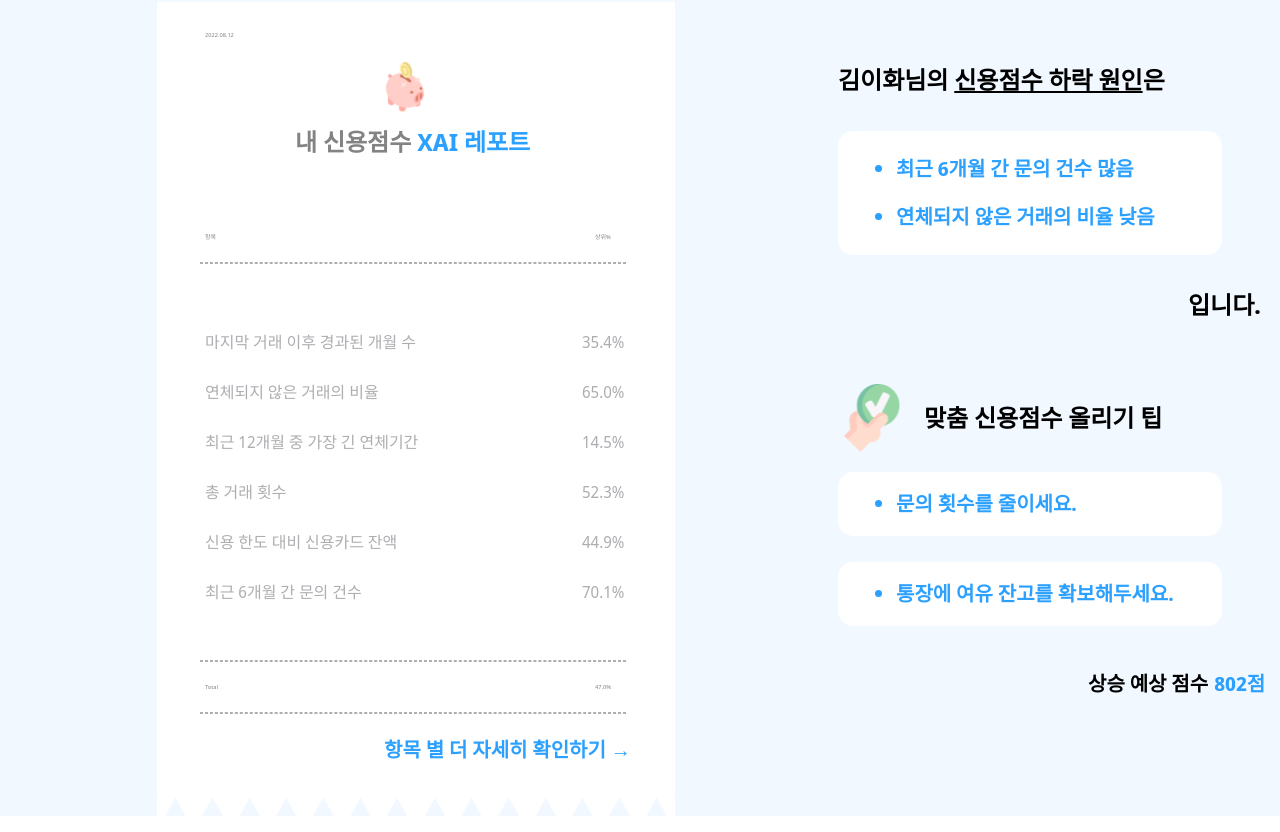
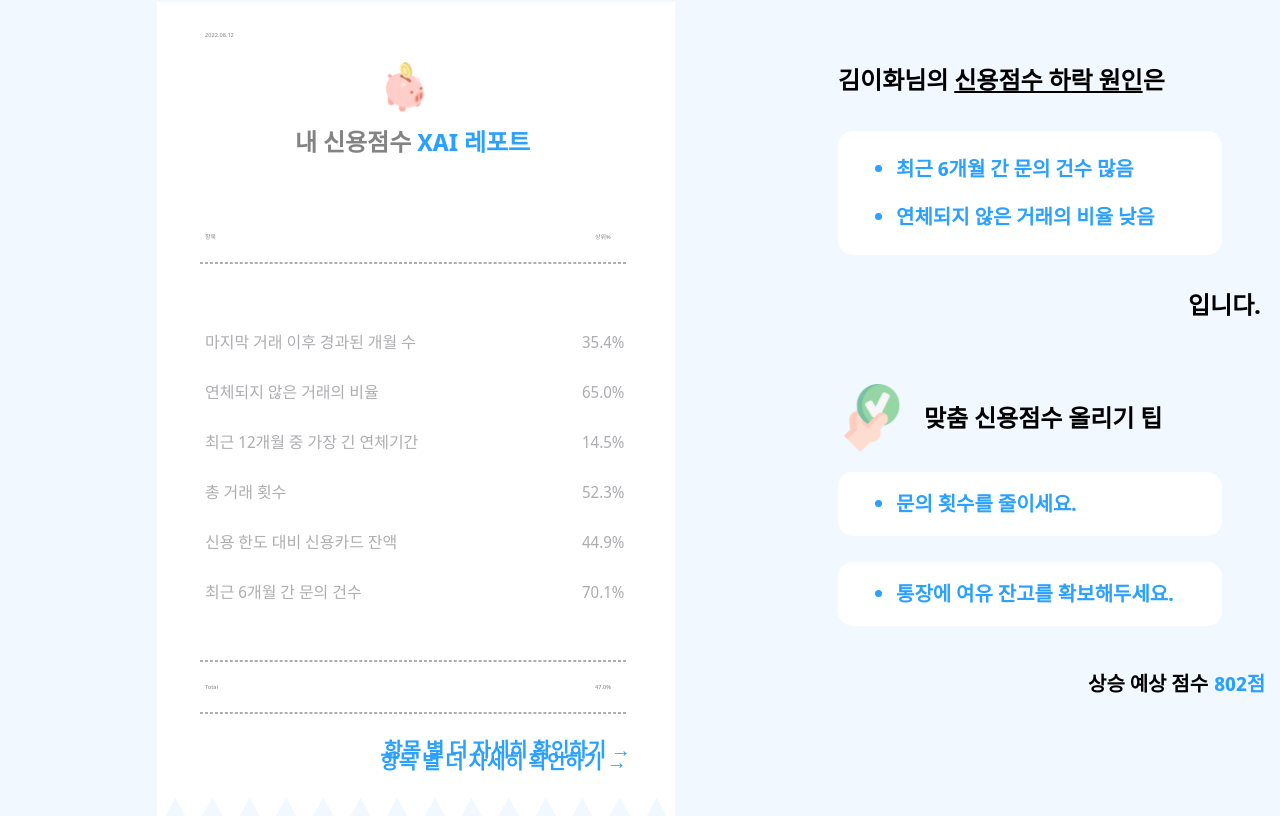
Before and after one commit to CREDIBLE-PROJECT/credible-frontend, a React (Create React App) app: page /report in a window 1280 px wide. Shown: the part 336-1168 px from the top of the page. Built offline with nearby package versions, Linux system fonts and the light colour scheme.

Commit message:
[Fix] add useNavigate

```diff
--- a/src/pages/Report/index.jsx
+++ b/src/pages/Report/index.jsx
@@ -9,6 +9,7 @@ import {
   ProfileBox,
   ProfileText,
   ProfileImg,
+  DetailText,
   CauseContent,
   CauseText,
   CauseMain,
@@ -53,6 +54,14 @@ function Report() {
         <ProfileImg src={Profile} alt="프로필 이미지" />
       </ProfileBox>
       <Result />
+      <DetailText
+        role="presentation"
+        onClick={() => {
+          navigate('/details');
+        }}
+      >
+        항목 별 더 자세히 확인하기 →
+      </DetailText>
       <CauseContent>
         <CauseText>
           <pre>김이화님의 </pre>
--- a/src/pages/Report/style.js
+++ b/src/pages/Report/style.js
@@ -57,6 +57,15 @@ const ProfileText = styled.div`
 const ProfileImg = styled.img`
   width: 7rem;
   height: 7rem;
+`;
+
+const DetailText = styled.p`
+  color: ${({ theme: { color } }) => color.blue};
+  font-size: ${({ theme: { font } }) => font.size.regular};
+  font-weight: ${({ theme: { font } }) => font.weight.bold};
+  position: absolute;
+  left: 38rem;
+  top: 108.8rem;
 `;
 
 const CauseContent = styled.div`
@@ -191,6 +200,7 @@ export {
   ProfileBox,
   ProfileText,
   ProfileImg,
+  DetailText,
   CauseText,
   CauseContent,
   CauseMain,
```
